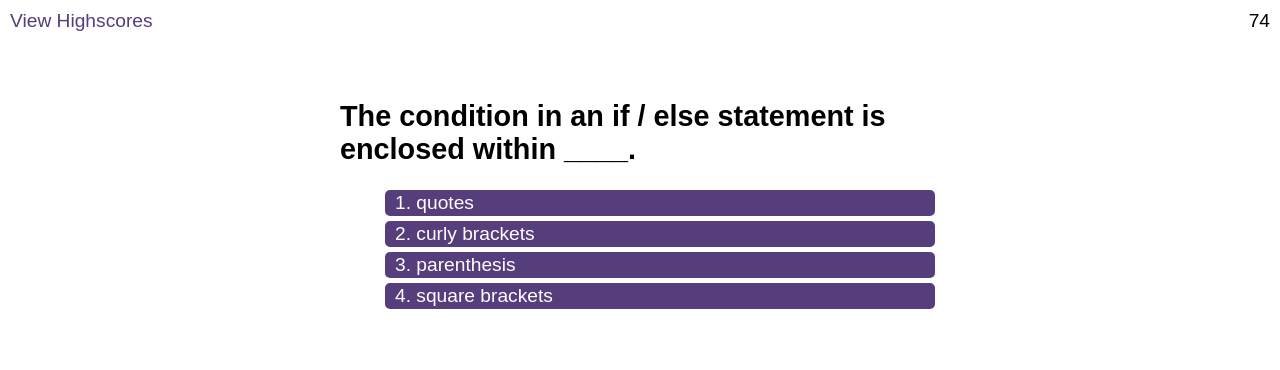
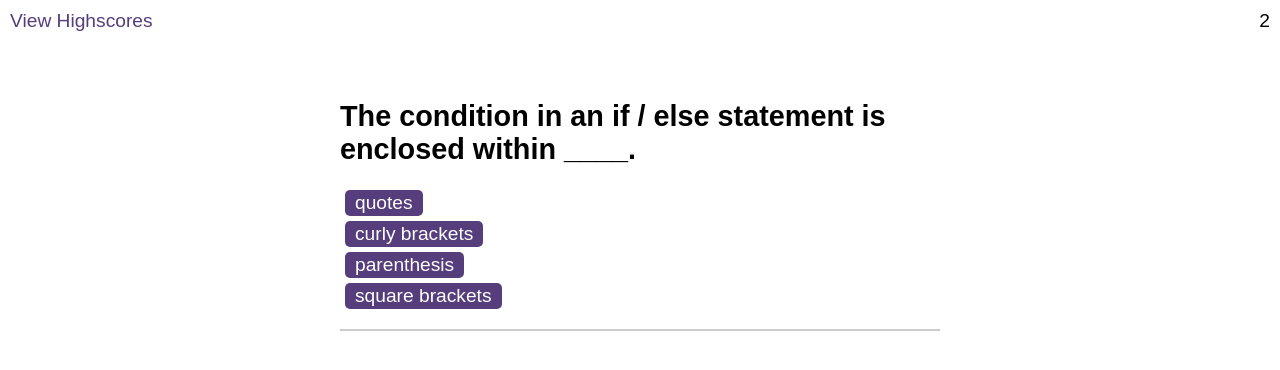
Before and after one commit to neftonjin/multiple-choice-quiz, a plain HTML site: page index.html in a window 1280 px wide. Both pictures are taken after a click on the button "Start Quiz". Drawn offline with Linux system fonts and the light colour scheme.

Commit message:
added functionality to the countdown function

```diff
--- a/assets/js/logic.js
+++ b/assets/js/logic.js
@@ -1,17 +1,23 @@
-
 let elem = document.querySelector('#time');
 // let startBtn= document.querySelector('#submit');
-  let count=75;
+let count = 3;
 let buttonId = document.getElementById("start");
 let questionBox = document.getElementById("start-screen");
-  let questionId =document.getElementById("questions");
+let endScreenId = document.getElementById("end-screen")
+let questionId = document.getElementById("questions");
 let questionTitleId = document.getElementById("question-title");
-  let questionChoicesId =document.getElementById("choices");
+let questionChoicesId = document.getElementById("choices");
 let choiceListId = document.getElementById("choiceList");
-
-
-
- function display(element){
+let feedbackId = document.getElementById("feedback");
+let finalScoreId = document.getElementById("final-score");
+let option1 = document.querySelector(".option1");
+let option2 = document.querySelector(".option2");
+let option3 = document.querySelector(".option3");
+let option4 = document.querySelector(".option4");
+let penalty = 25;
+let totalPoints = 100;
+//This function is hiding the elements after the button is clicked
+function display(element) {
   if (element.style.display === "none") {
     element.style.display = "block";
   } else {
@@ -22,63 +28,121 @@
 
 // Create the function that will be called when the button is clicked
 
-buttonId.addEventListener("click", function() {
+buttonId.addEventListener("click", function () {
   showQuestion();
-
+  countDown()
   display(buttonId);
   display(questionBox);
   display(questionId);
+  checkAnswer();
+  // console.log(currentQuestion);
 
+});
+// Start the interval
+function countDown() {
   // Create a variable to hold the interval ID
   var intervalId;
-
-  // Start the interval
-
-  intervalId = setInterval(function() {
+  intervalId = setInterval(function () {
     if (count < 0) {
       clearInterval(intervalId);
 
-          }
-          else{
-            console.log(count);
-            elem.innerHTML = count;
+    } else {
+
+      elem.textContent = count;
       count--;
     }
 
+
   }, 1000);
+}
+
 
 // Stop the interval when the button is clicked again
- currentQuestion++;
- console.log(currentQuestion);
-});
+function clearScore() {
+  // Resets win and loss counts
+  winCounter = 0;
+  loseCounter = 0;
 
-// function myFunction(item)
-//   sum += item;
-//
-let currentQuestion = 0;
-console.log(currentQuestion);
-function showQuestion() {
+  setWins();
+  setLosses();
+}
 
 
-questionTitleId.innerHTML = questionsList[currentQuestion].question;
+let currentQuestion = 0;
+let listButton = "";
+//The function below is displaying the question
 
-let answersValues = Object.values(questionsList[currentQuestion].answers); // Answer choices array
-console.log(answersValues);
 
-answersValues.forEach(function(ans){
-
-  let listItem = document.createElement("li");
-  listItem.setAttribute("class", "list-item"); //adding class to the answer option
-  console.log(ans);
-  listItem.textContent=ans;
-  choiceListId.appendChild(listItem);
-}
-)
+function showQuestion() {
+  console.log("test show question");
+  console.log(currentQuestion + " currentquestion")
+  console.log(currentQuestion + " questionsList.length")
+  if (currentQuestion === questionsList.length) {
+    display(questionId);
+    endScreenId.classList.toggle("hide");
+    return;
 
   }
 
-function checkAnswer(){
+
+  let answersValues = Object.values(questionsList[currentQuestion].answers)
+
+
+  listButton.textContent = answersValues[currentQuestion];
+  questionTitleId.textContent = questionsList[currentQuestion].question;
+
+  option1.textContent = answersValues[0];
+  option1.values = answersValues[0];
+  option2.textContent = answersValues[1];
+  option2.values = answersValues[1];
+  option3.textContent = answersValues[2];
+  option3.values = answersValues[2];
+  option4.textContent = answersValues[3];
+  option4.values = answersValues[3];
+
+  // listButton.textContent = answersValues[currentQuestion];
+  // console.log(listButton);
+
+
+  // for(let i = 0; i <answersValues.length; i++){
+
+  //   listButton = document.createElement("button");
+  //   listButton.textContent = (i  + 1 +".") +  answersValues[i] ;
+  //   questionChoicesId.appendChild(listButton);
+  //   console.log(listButton);
+  // }
+
+
+}
+
+function checkAnswer() {
+  console.log(currentQuestion);
+  console.log(questionsList.length);
+  if (currentQuestion === questionsList.length) {
+    return;
+  }
+  questionChoicesId.addEventListener("click", function (event) {
+
+    if (event.target.values === questionsList[currentQuestion].correctAnswer) {
+      feedbackId.textContent = "Correct Answer";
+    } else {
+      feedbackId.textContent = "Wrong Answer";
+      totalPoints -= penalty;
+    }
+    currentQuestion++;
+    console.log(currentQuestion);
+
+    showQuestion();
+    showFinalScore();
+  });
 
 
 
 }
+
+
+function showFinalScore() {
+
+  finalScoreId.textContent = totalPoints;
+}
+showFinalScore();
--- a/assets/js/questions.js
+++ b/assets/js/questions.js
@@ -7,7 +7,7 @@
         3: "parenthesis",
         4:  "square brackets"
       },
-      correctAnswer: 3
+      correctAnswer: "parenthesis"
     },
     {
       question: "Arrays in JavaScript can be used to store _____.",
@@ -17,7 +17,7 @@
         3: "booleans",
         4: "all of the above"
       },
-      correctAnswer: 4
+      correctAnswer: "all of the above"
     },
     {
       question: "Strings values must be enclosed within _____ when being assigned to variables." ,
@@ -27,7 +27,7 @@
         3: "quotes",
         4: "parenthesis"
       },
-      correctAnswer: 3
+      correctAnswer: "quotes"
     }
     ,
     {
@@ -38,6 +38,55 @@
             3:"alerts",
             4: "numbers"
         },
-        correctAnswer:3
+        correctAnswer:"alerts"
     }
   ];
+
+
+
+
+
+
+  // const questionsList = [
+  //   {
+  //     question: "The condition in an if / else statement is enclosed within ____.",
+  //     answers: [
+  //        "quotes",
+  //        "curly brackets",
+  //        "parenthesis",
+  //         "square brackets"
+  //     ],
+  //     correctAnswer: 3
+  //   },
+  //   {
+  //     question: "Arrays in JavaScript can be used to store _____.",
+  //     answers: [
+  //        "numbers and strings",
+  //        "others arrays",
+  //       "booleans",
+  //       "all of the above"
+  //     ],
+  //     correctAnswer: 4
+  //   },
+  //   {
+  //     question: "Strings values must be enclosed within _____ when being assigned to variables." ,
+  //     answers: [
+  //       "commas",
+  //       "curly brackets",
+  //       "quotes",
+  //        "parenthesis"
+  //     ],
+  //     correctAnswer: 3
+  //   }
+  //   ,
+  //   {
+  //       question:"Commonly used data types DON NOT INCLUDE:",
+  //       answers:[
+  //           "strings",
+  //           "booleans",
+  //           "alerts",
+  //           "numbers"
+  //       ],
+  //       correctAnswer:3
+  //   }
+  // ];
--- a/index.html
+++ b/index.html
@@ -28,7 +28,10 @@
       <div id="questions" style="display: none;">
         <h2 id="question-title"></h2>
         <div id="choices" class="choices">
-          <ul id="choiceList"> </ul>
+          <button class="option1"></button>
+          <button class="option2"></button>
+          <button class="option3"></button>
+          <button class="option4"></button>
         </div>
       </div>
 
@@ -41,7 +44,7 @@
         </p>
       </div>
 
-      <div id="feedback" class="feedback hide"></div>
+      <div id="feedback" class="feedback "></div>
     </div>
 
     <script src="./assets/js/questions.js"></script>
```
Lines whose indentation alone changed are shown as unchanged.
